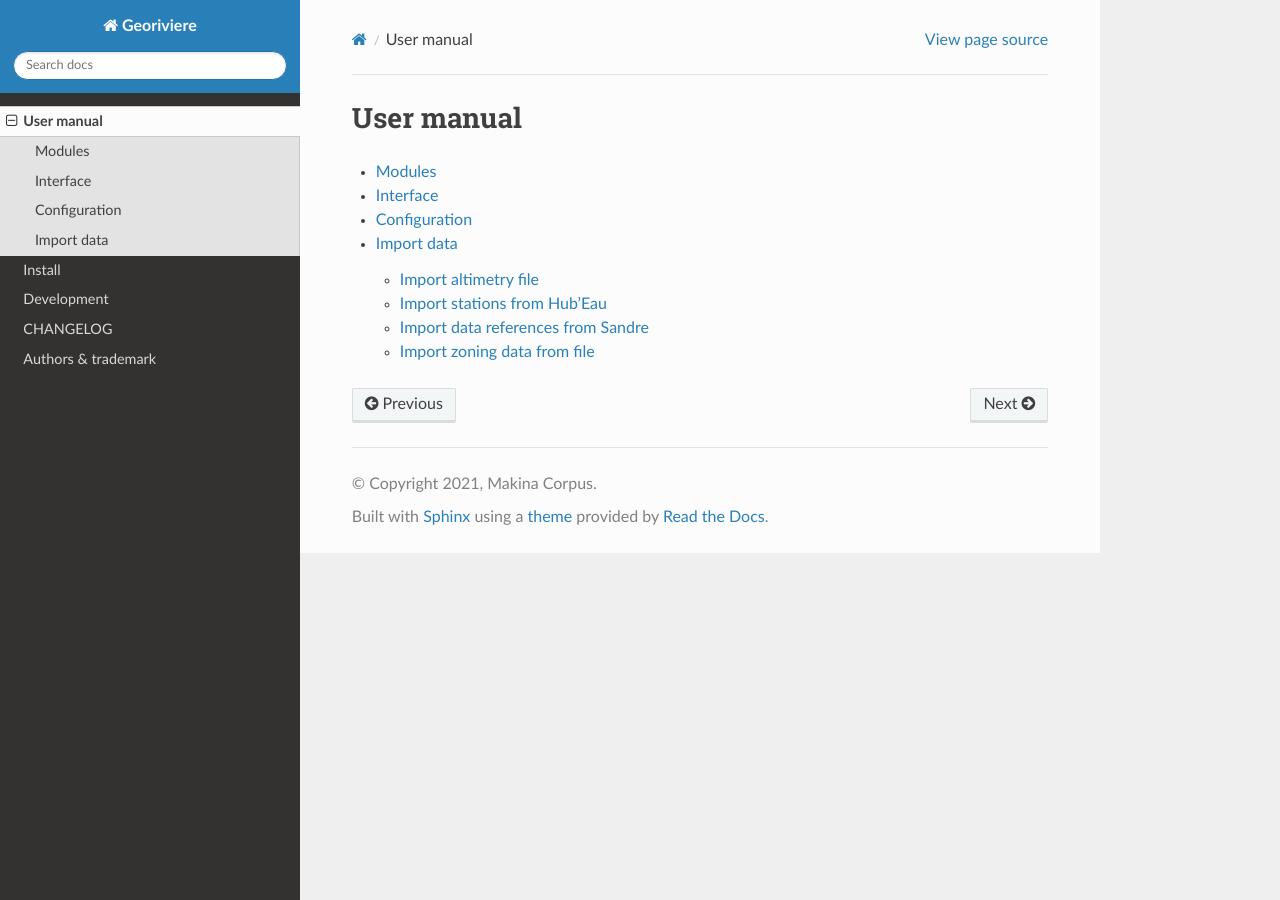
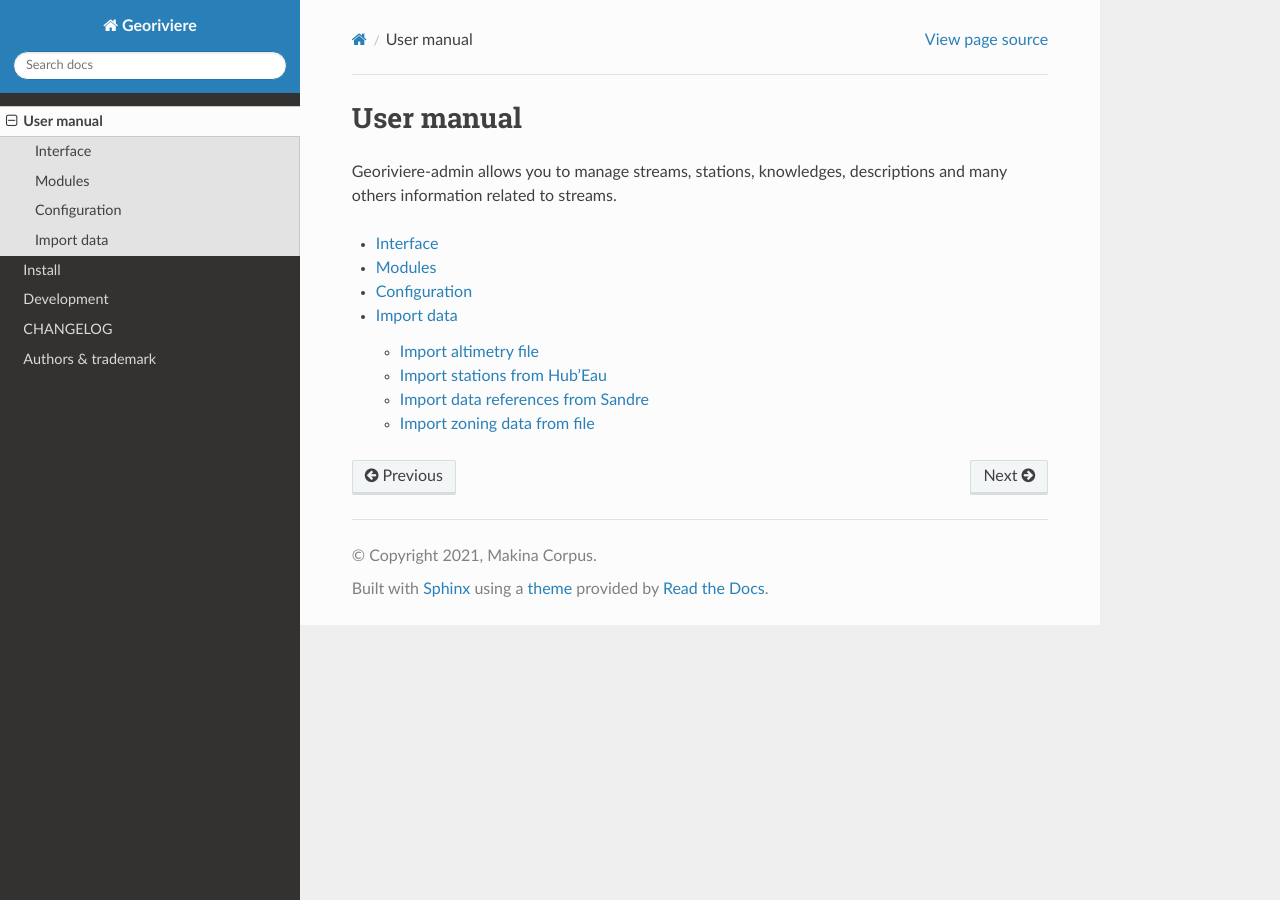
Before and after one commit to Georiviere/Georiviere-admin, a Sphinx documentation site: the page built from docs/usage/index.rst, in a window 1280 px wide. Built offline with Sphinx 7.4.7 and the Read the Docs theme 2.0.0, drawn with Linux system fonts in a browser that asks for light colours; the version number could not be read and is left out.

Commit message:
Add intro in user manual

```diff
--- a/docs/usage/index.rst
+++ b/docs/usage/index.rst
@@ -1,10 +1,12 @@
 User manual
 ===========
+
+Georiviere-admin allows you to manage streams, stations, knowledges, descriptions and many others information related to streams.
 
 .. toctree::
     :maxdepth: 2
 
+    interface
     modules
-    interface
     configuration
     import_data
```
